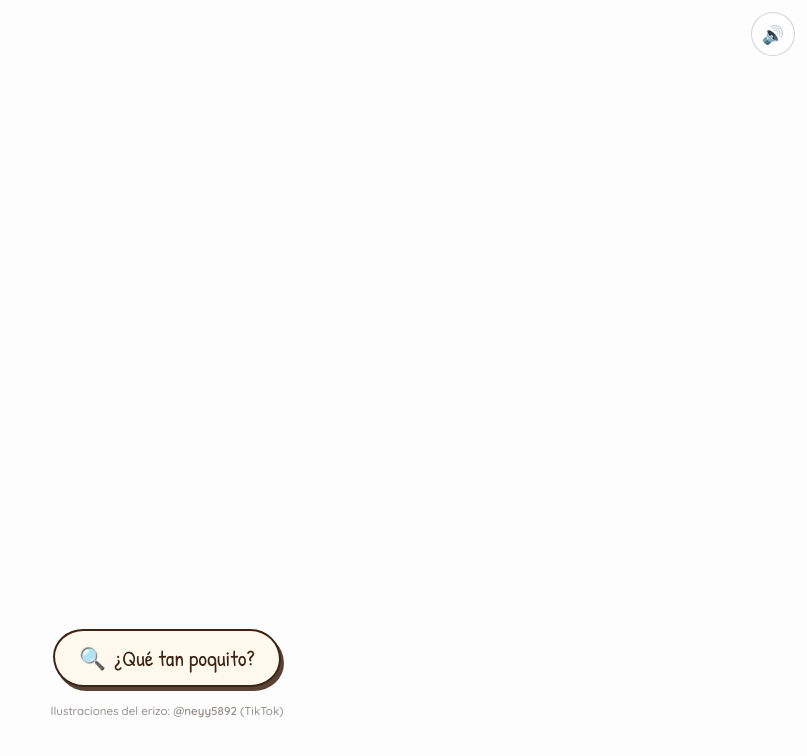
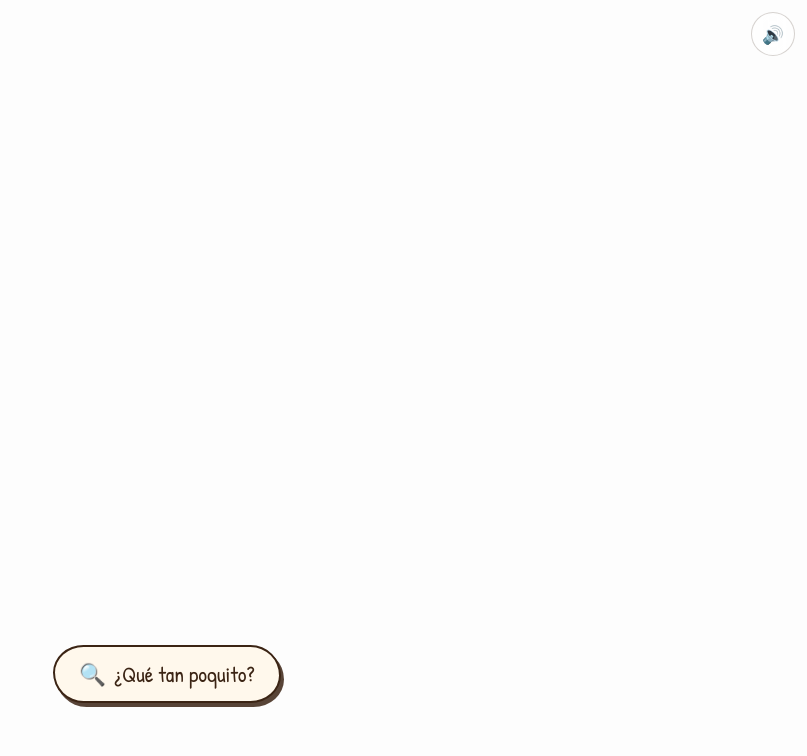
Before and after one commit to JohnatanMartin55/para-ti, a plain HTML site: page galaxia/index.html in a window 1280 px wide. Shown: the whole page, without its empty margins (473-1280 px from the left). Drawn offline with nearby package versions, Linux system fonts and the light colour scheme.

Commit message:
Quita la línea de crédito de la página
Co-Authored-By: Claude Opus 5.5 <noreply@anthropic.com>
Claude-Session: https://claude.ai/code/session_01RdMbSbF2qc6CqrC3XBFyBq

```diff
--- a/galaxia/index.html
+++ b/galaxia/index.html
@@ -32,7 +32,6 @@
         <span aria-hidden="true">🔍</span> ¿Qué tan poquito?
       </button>
 
-      <p class="credit">Ilustraciones del erizo: <strong>@neyy5892</strong> (TikTok)</p>
     </div>
     <canvas id="zoom" aria-hidden="true"></canvas>
   </section>
```
